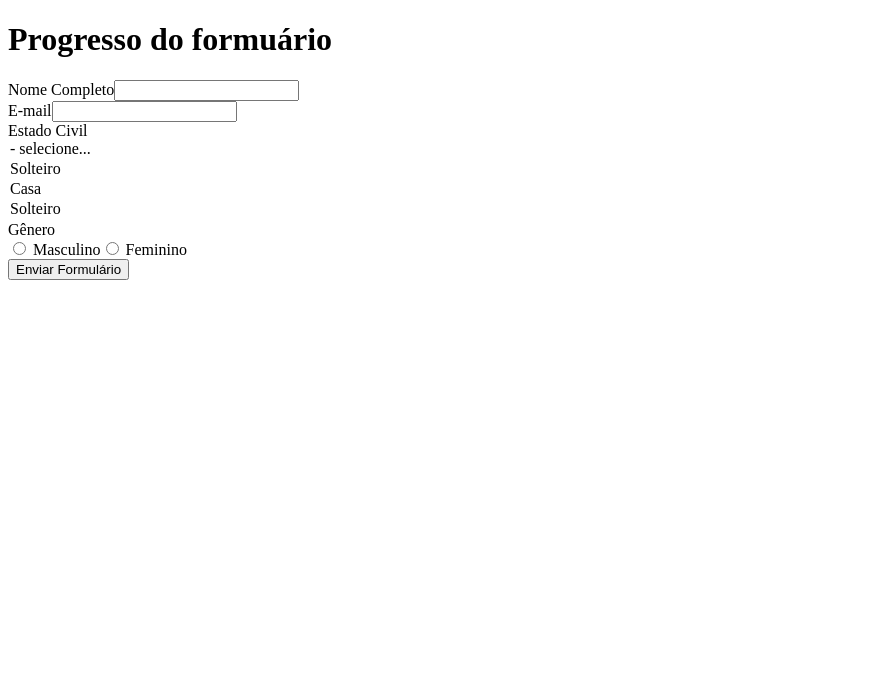
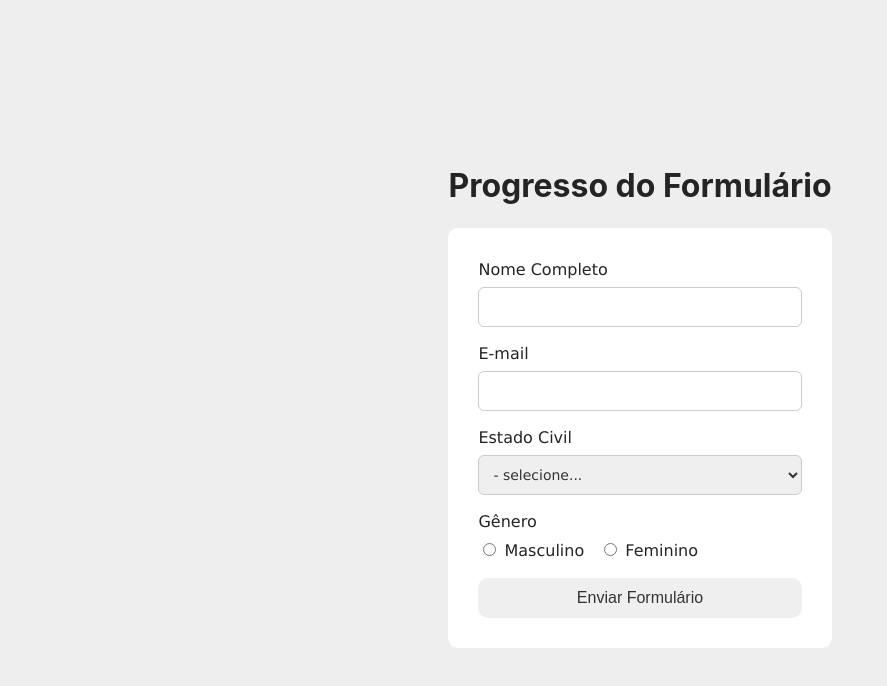
Before and after one commit to Daviniel/progress-form, a React (Create React App) app in the folder my-app/: page / in a window 1280 px wide. Shown: the top 686 px of the page, without its empty margins (0-887 px from the left). Built offline with nearby package versions, Linux system fonts and the light colour scheme.

Commit message:
styled finalizado e corrigido o form

```diff
--- a/my-app/src/App.css
+++ b/my-app/src/App.css
@@ -0,0 +1,118 @@
+:root {
+    font-family: Inter, Avenir, Helvetica, Arial, sans-serif;
+    font-size: 16px;
+    line-height: 24px;
+    font-weight: 400;
+
+    background: #eee;
+    color: #242424;
+
+    font-synthesis: none;
+    text-rendering: optimizeLegibility;
+    -webkit-font-smoothing: antialiased;
+    -moz-osx-font-smoothing: grayscale;
+    -webkit-text-size-adjust: 100%;
+}
+
+a {
+    font-weight: 500;
+    color: #646cff;
+    text-decoration: inherit;
+}
+a:hover {
+    color: #535bf2;
+}
+
+body {
+    margin: 0;
+    display: flex;
+    place-items: center;
+    min-height: 100vh;
+    align-items: center;
+    justify-content: center;
+}
+
+h3 {
+    margin-bottom: 10px;
+}
+
+main {
+    background: white;
+    padding: 30px;
+    margin-top: 30px;
+    border-radius: 10px;
+    font-family: Verdana;
+}
+form {
+    background: white;
+}
+button {
+    border: 0;
+    border-radius: 10px;
+    height: 50px;
+}
+.bar-container {
+    background: white;
+    border: 1px solid #999;
+    width: 100%;
+    height: 10px;
+    box-sizing: border-box;
+    margin-bottom: 15px;
+}
+.bar {
+    background: #535bf2;
+    width: 100px;
+    height: 100%;
+}
+label {
+    margin-bottom: 5px;
+}
+input:not([type='radio']),
+select {
+    height: 40px;
+    width: 100%;
+    padding: 0;
+    border: 1px solid #ccc;
+    margin: 0;
+    box-sizing: border-box;
+    border-radius: 6px;
+    padding-left: 10px;
+    font-family: Verdana;
+    font-size: 14px;
+    color: #333;
+}
+button {
+    height: 40px;
+    width: 100%;
+    font-size: 16px;
+    color: #333;
+}
+
+button:hover {
+    background: #ddd;
+    cursor: pointer;
+}
+button:active {
+    background: #333;
+    color: white;
+}
+button:disabled {
+    color: #aaa;
+}
+button:disabled:hover {
+    background: #fafafa;
+}
+
+.form-group {
+    display: flex;
+    flex-direction: column;
+    align-items: flex-start;
+    justify-content: space-between;
+    margin-bottom: 15px;
+}
+.form-group:last-child {
+    margin: 0;
+}
+.radios-container span {
+    margin-right: 15px;
+}
--- a/my-app/src/App.jsx
+++ b/my-app/src/App.jsx
@@ -1,36 +1,36 @@
 import React from 'react';
-import './App.css';
 
 function App() {
   return (
-    <div className="App">
-      <h1>Progresso do formuário</h1>
+    <div className='App'>
+      <h1>Progresso do Formulário</h1>
+
       <main>
-        <div className="form-group">
-          <label htmlFor="">Nome Completo</label>
+        <div className='form-group'>
+          <label htmlFor=''>Nome Completo</label>
           <input />
         </div>
-        <div className="form-group">
-          <label htmlFor="">E-mail</label>
+        <div className='form-group'>
+          <label htmlFor=''>E-mail</label>
           <input />
         </div>
-        <div className="form-group">
-          <label htmlFor="">Estado Civil</label>
-          <section>
-            <option value="">- selecione...</option>
-            <option value="solteiro">Solteiro</option>
-            <option value="casado">Casa</option>
-            <option value="solteiro">Solteiro</option>
-          </section>
+        <div className='form-group'>
+          <label htmlFor=''>Estado Civil</label>
+          <select>
+            <option value=''>- selecione...</option>
+            <option value='solteiro'>Solteiro</option>
+            <option value='casado'>Casado</option>
+            <option value='divorciado'>Divorciado</option>
+          </select>
         </div>
-        <div className="form-group">
-          <label htmlFor="">Gênero</label>
-          <div className="radios-container">
+        <div className='form-group'>
+          <label htmlFor=''>Gênero</label>
+          <div className='radios-container'>
             <span>
-              <input type="radio" /> Masculino
+              <input type='radio' /> Masculino
             </span>
             <span>
-              <input type="radio" /> Feminino
+              <input type='radio' /> Feminino
             </span>
           </div>
         </div>
--- a/my-app/src/index.jsx
+++ b/my-app/src/index.jsx
@@ -1,6 +1,7 @@
 import React from 'react';
 import ReactDOM from 'react-dom/client';
 import App from './App';
+import './App.css';
 
 const root = ReactDOM.createRoot(document.getElementById('root'));
 root.render(
```
